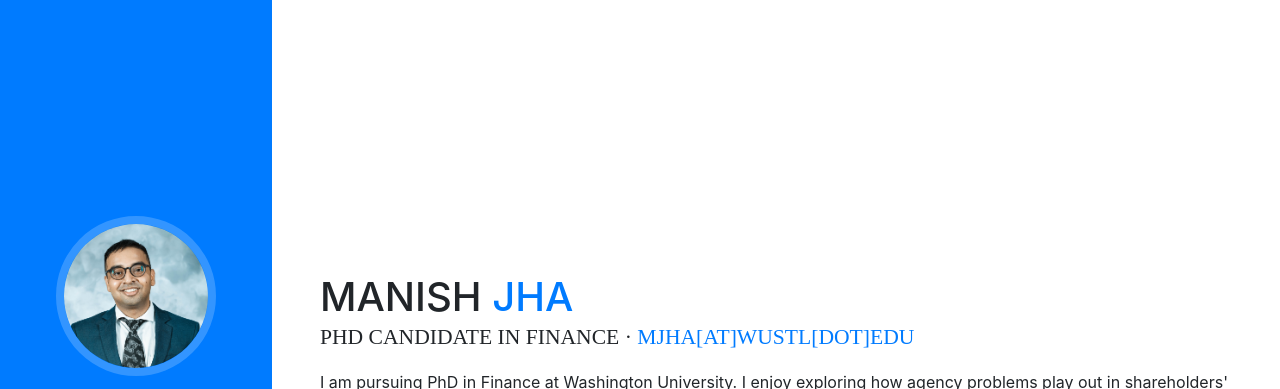
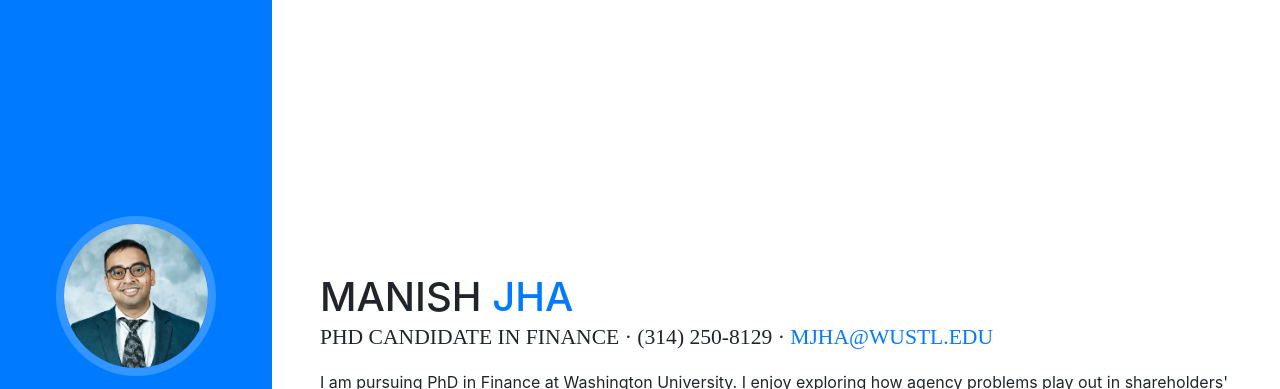
Before and after one commit to baridhi/mjha91.github.io, a website with bundled scripts: page index.html in a window 1280 px wide. Shown: the top 389 px of the page. Built offline with nearby package versions, Linux system fonts and the light colour scheme; a web font is replaced by a local one.

Commit message:
Update index.html

```diff
--- a/index.html
+++ b/index.html
@@ -83,8 +83,8 @@
           <h1 class="mb-0">Manish
             <span class="text-primary">Jha</span>
           </h1>
-          <div class="subheading mb-3">PHD CANDIDATE IN FINANCE ·
-						<a href="mailto:mjha@wustl.edu">mjha[at]wustl[dot]edu</a>
+          <div class="subheading mb-3">PHD CANDIDATE IN FINANCE · (314) 250-8129 ·
+						<a href="mailto:mjha@wustl.edu">mjha@wustl.edu</a>
           </div>
           <p class="mb-1">
             I am pursuing PhD in Finance at Washington University.
```
